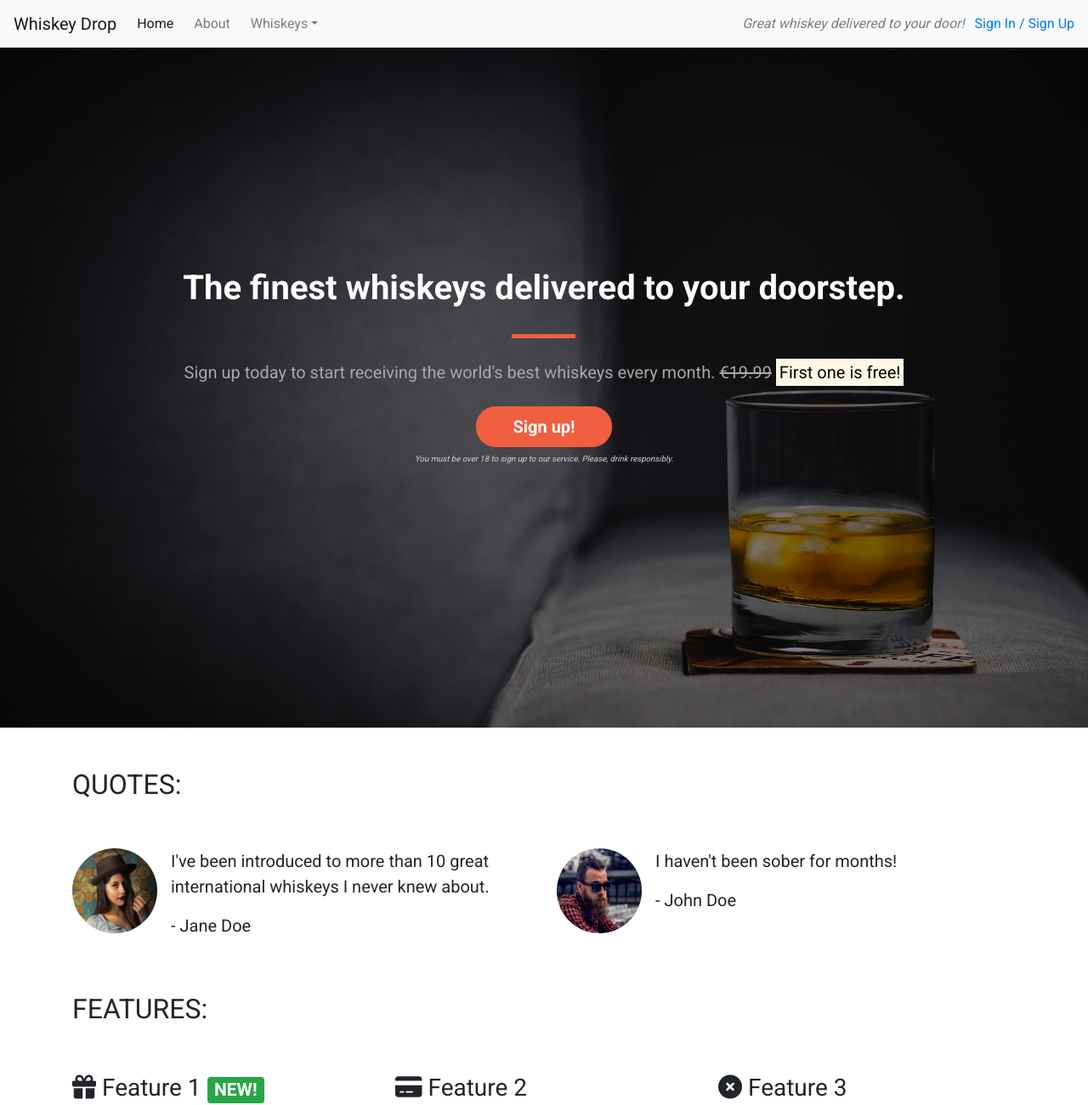
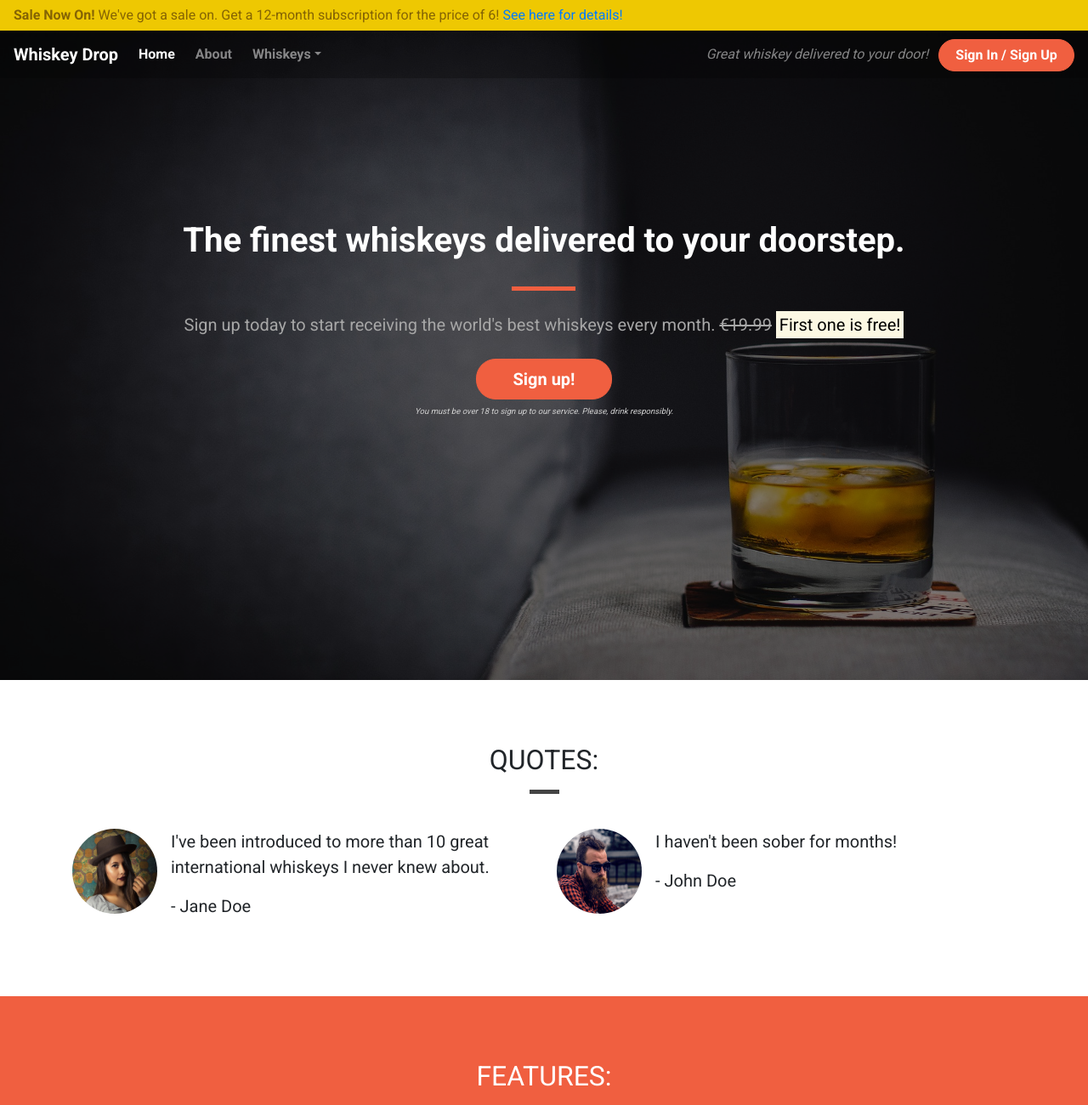
Before and after one commit to MichealCWalsh/whiskey-bootstrap-test, a plain HTML site: page index.html in a window 1280 px wide. Shown: the top 1300 px of the page at 85% size. Drawn offline with nearby package versions, Linux system fonts and the light colour scheme.

Commit message:
Styled quotes and features

```diff
--- a/css/style.css
+++ b/css/style.css
@@ -2,9 +2,15 @@ body{
     font-family: 'Roboto', sans-serif;
 }
 
-.alert-contianer{
+.container-wrapper{
 
 }
+
+.container-wrapper--red{
+    background-color: #f05f40;
+    color: white;
+}
+
 .callout-container{
     height: 100vh;
     /* ^ Sets the callout to 100% of broswer viewport height. */
@@ -47,22 +53,102 @@ body{
 
 }
 
+/* Page Headers */
+
+.page-header{
+    margin-bottom: 0;
+    border-bottom: 0;
+    text-align: center;
+}
+
+.page-header h2{
+    margin-top: 0;
+}
+
+.quotes .page-header{
+    margin-bottom: 25px;
+}
+
 /* Block Dividers */
 
 .block-divider{
     width: 75px;
     height: 5px;
     border: 0;
-    background-color: #8e362a;
+    background-color: #444;
 }
 
 .block-divider--orange{
     background-color: #f05f40;
 }
 
+.block-divider--white{
+    background-color: white;
+}
+
 .block-divider--short{
     width: 35px;
 }
+
+/* Alert */
+
+.alert-contianer .col-12 {
+    padding-left: 0;
+    padding-right: 0;
+}
+
+.site-wide-alert{
+    z-index: 1;
+    /* ^ WTF I had to give this a z-index property but he didn't in the video no idea why!!!????????? */
+    border-radius: 0;
+    margin-bottom: 0;
+    padding: 5px 15px;
+    background-color: #eec802;
+    border-color: #eec802;
+
+}
+
+/* Content containers */
+
+.content-container{
+    padding-top: 75px;
+    padding-bottom: 75px;
+}
+
+/* Navbar */
+
+.navalert-container{
+    position: absolute;
+    top: 0;
+    left: 0;
+    padding-left: 0;
+    padding-right: 0;
+
+}
+
+.navbar{
+    margin-bottom: 0;
+    border: 0;
+    width: 100%;
+    background-color: rgba(0, 0, 0, 0.25);
+    z-index: 1;
+    /* ^ Without the z-index the navbar would be hidden behind other elements. */
+}
+
+.navbar .navbar-toggler{
+    border: 0;
+}
+
+.navbar-brand{
+    font-weight: bold;
+}
+
+.navbar .navbar-nav a{
+    font-weight: bold;
+}
+/* ^ This is what he does in the video but I do not understand why he doesn't just target the .nav-link class?????? */
+
+
 
 /* Jumbotron */
 
@@ -106,8 +192,48 @@ body{
 .btn--red:active,
 .btn--red:focus,
 .btn--red:active:focus{
-    background-color: #f05f40;
-    border-color: #f05f40;
+    background-color: #a02424;
+    border-color: #a02424;
 }
 
-/* ^ Brain is brokoen rn but go back and figure out button hover controls in google dev tools! */
+/* ^
+    Brain is brokoen rn but go back and figure out button hover controls in google dev tools!
+    Ok, figured it out. In the 'Styles' tab above the css in dev there's a :hov filter you have to click.
+*/
+
+a:hover{
+    color: white;
+}
+
+/* ^ This is a very odd line of code that I had to put in to override the bootstrap default blue hover text. */
+
+
+/* ^ WHY DOES THIS NOT WORK!!?? */
+
+.container-fluid{
+    padding-left: 0;
+    padding-right: 0;
+}
+
+/* ^ More bizarre code I had to add but he didn't. Think something has fucked up somewhere but whatever. */
+
+.feature{
+    text-align: center;
+    margin-bottom: 40px;
+}
+
+.feature i{
+    margin-bottom: 20px;
+    font-size: 45px;
+    line-height: 45px;
+}
+
+.feature .btn{
+    background-color: white;
+    border-color: white;
+    border-radius: 15px;
+    min-width: 100px;
+    font-weight: bold;
+    margin-top: 10px;
+    color: #f05f40;
+}
--- a/index.html
+++ b/index.html
@@ -15,7 +15,19 @@
 
 
 <body>
-    <nav class="navbar navbar-light bg-light navbar-expand-sm">
+    <div class="container-fluid navalert-container">
+        <div class="container-fluid alert-container">
+            <div class="row d-none d-sm-block">
+                <div class="col-12">
+                    <div class="site-wide-alert alert alert-warning">
+                        <strong>Sale Now On!</strong> We've got a sale on. Get a 12-month subscription for the price of
+                        6!
+                        <a href="#">See here for details!</a>
+                    </div>
+                </div>
+            </div>
+        </div>
+        <nav class="navbar navbar-dark navbar-expand-sm">
             <!-- ^ 'navbar-expand-sm' makes navbar more responsive. 'fixed-top' is all it takes to stick somehting to the top of the website. -->
             <a href="/" class="navbar-brand">Whiskey Drop</a>
             <!-- ^ 'navbar-brand' just adds some sensible styling to the link. -->
@@ -57,22 +69,13 @@
             <div class="d-none d-sm-block">
                 <!-- ^ Hides the code on smaller devices as it's jank. *THIS was originally md but I changed it to mirror above.*  -->
                 <p class="navbar-text my-auto mr-2"><i>Great whiskey delivered to your door!</i></p>
-            <a href="/login">Sign In / Sign Up</a>
+                <a href="/login" class="btn btn--cta btn--red">Sign In / Sign Up</a>
             </div>
 
         </nav>
+    </div>
 
 
-    <!-- <div class="container alert-container"> -->
-        <!-- ^ 'mt-3' adds some spacing between the navbar and the jumbotron. -->
-        <!-- <div class="row d-none d-sm-block">
-            <div class="col-12">
-                <div class="alert alert-warning">
-                    <strong>Sale Now On!</strong> We've got a sale on. Get a 12-month subscription for the price of 6!
-                    <a href="#">See here for details!</a>
-                </div>
-            </div>
-        </div> -->
 
 
     <!-- Callout -->
@@ -102,19 +105,20 @@
                 </section>
             </div>
         </div>
+    </div>
     <!-- /.callout -->
-        </div>
-    <!-- </div> -->
 
 
 
     <!-- Quotes -->
-    <div class="container quotes-container">
+    <div class="container-wrapper">
+        <div class="container quotes-container content-container">
             <section class="quotes">
                 <div class="row">
-                <div class="col-12 my-5">
-                    <!-- ^ 'my-5' addds some serious vertical spacing. -->
+                    <div class="col-12 page-header">
+                        <!-- 'my-5' addds some serious vertical spacing. -->
                         <h2 class="text-uppercase">Quotes:</h2>
+                        <hr class="block-divider block-divider--short">
                     </div>
                 </div>
 
@@ -124,14 +128,15 @@
                         <div class="media">
                             <div class="d-none d-sm-block">
                                 <!-- ^ NOTE: If you want to create a div with multiple classes the shorthand should contain no spaces e.g .d-none.d-sm-block + TAB -->
-                            <img src="images/girl-image.png" alt="image of a pretty hipster" class="rounded-circle mr-3"
-                                height="100" width="100">
+                                <img src="images/girl-image.png" alt="image of a pretty hipster"
+                                    class="rounded-circle mr-3" height="100" width="100">
                                 <!-- ^ rounded-circle is a pretty cool and self-explanatory feature. -->
                             </div>
                             <div class="media-body">
 
                                 <blockquote class="blockquote">
-                                <p>I've been introduced to more than 10 great international whiskeys I never knew about.
+                                    <p>I've been introduced to more than 10 great international whiskeys I never knew
+                                        about.
                                     </p>
                                     <p>- Jane Doe</p>
                                 </blockquote>
@@ -158,24 +163,30 @@
             </section>
             <!-- /.quotes -->
         </div>
+    </div>
 
 
     <!-- Features -->
-    <div class="container featues-container">
+    <div class="container-wrapper container-wrapper--red">
+        <div class="container-wrapper">
+            <div class="container featues-container content-container">
                 <section class="features">
                     <div class="row">
-                <div class="col-12 my-5">
+                        <div class="col-12 page-header">
                             <h2 class="text-uppercase">Features:</h2>
+                            <hr class="block-divider block-divider--short block-divider--white">
                         </div>
                     </div>
 
                     <div class="row">
                         <div class="col-12 col-md-6 col-lg-4">
                             <div class="feature">
-                        <h3><i class="fas fa-gift d-none d-sm-inline"></i> Feature 1 <span
+                                <h3><i class="fas fa-gift d-none d-sm-block"></i> Feature 1 <span
                                         class="badge badge-success">NEW!</span></h3>
                                 <!-- ^ The above span adds a green badge for a new feature. Personally I would make this redbut perhaps our colours will change later on. -->
-                        <p>Lorem ipsum dolor sit amet, consectetur adipiscing elit, sed do eiusmod tempor incididunt ut
+                                <p>Lorem ipsum dolor sit amet, consectetur adipiscing elit, sed do eiusmod tempor
+                                    incididunt
+                                    ut
                                     labore
                                     et dolore magna aliqua. Ut enim ad minim veniam, quis nostrud exercitation
                                     ullamco laboris nisi ut aliquip ex ea commodo consequat.</p>
@@ -185,8 +196,10 @@
 
                         <div class="col-12 col-md-6 col-lg-4">
                             <div class="feature">
-                        <h3><i class="fas fa-credit-card d-none d-sm-inline"></i> Feature 2</h3>
-                        <p>Lorem ipsum dolor sit amet, consectetur adipiscing elit, sed do eiusmod tempor incididunt ut
+                                <h3><i class="fas fa-credit-card d-none d-sm-block"></i> Feature 2</h3>
+                                <p>Lorem ipsum dolor sit amet, consectetur adipiscing elit, sed do eiusmod tempor
+                                    incididunt
+                                    ut
                                     labore
                                     et dolore magna aliqua. Ut enim ad minim veniam, quis nostrud exercitation
                                     ullamco laboris nisi ut aliquip ex ea commodo consequat.</p>
@@ -197,8 +210,10 @@
                         <div class="col-12 d-md-none d-lg-block col-lg-4">
                             <!-- ^ The 'd-md-none' hides Feature 3 on larger screens. The 'd' here stands for display. -->
                             <div class="feature">
-                        <h3><i class="fas fa-times-circle d-none d-sm-inline"></i> Feature 3</h3>
-                        <p>Lorem ipsum dolor sit amet, consectetur adipiscing elit, sed do eiusmod tempor incididunt ut
+                                <h3><i class="fas fa-times-circle d-none d-sm-block"></i> Feature 3</h3>
+                                <p>Lorem ipsum dolor sit amet, consectetur adipiscing elit, sed do eiusmod tempor
+                                    incididunt
+                                    ut
                                     labore
                                     et dolore magna aliqua. Ut enim ad minim veniam, quis nostrud exercitation
                                     ullamco laboris nisi ut aliquip ex ea commodo consequat.</p>
@@ -208,6 +223,8 @@
                     </div>
                 </section>
                 <!-- /.features -->
+            </div>
+        </div>
     </div>
 
     <!-- Monthly favourites -->
```
Lines whose indentation alone changed are shown as unchanged.
